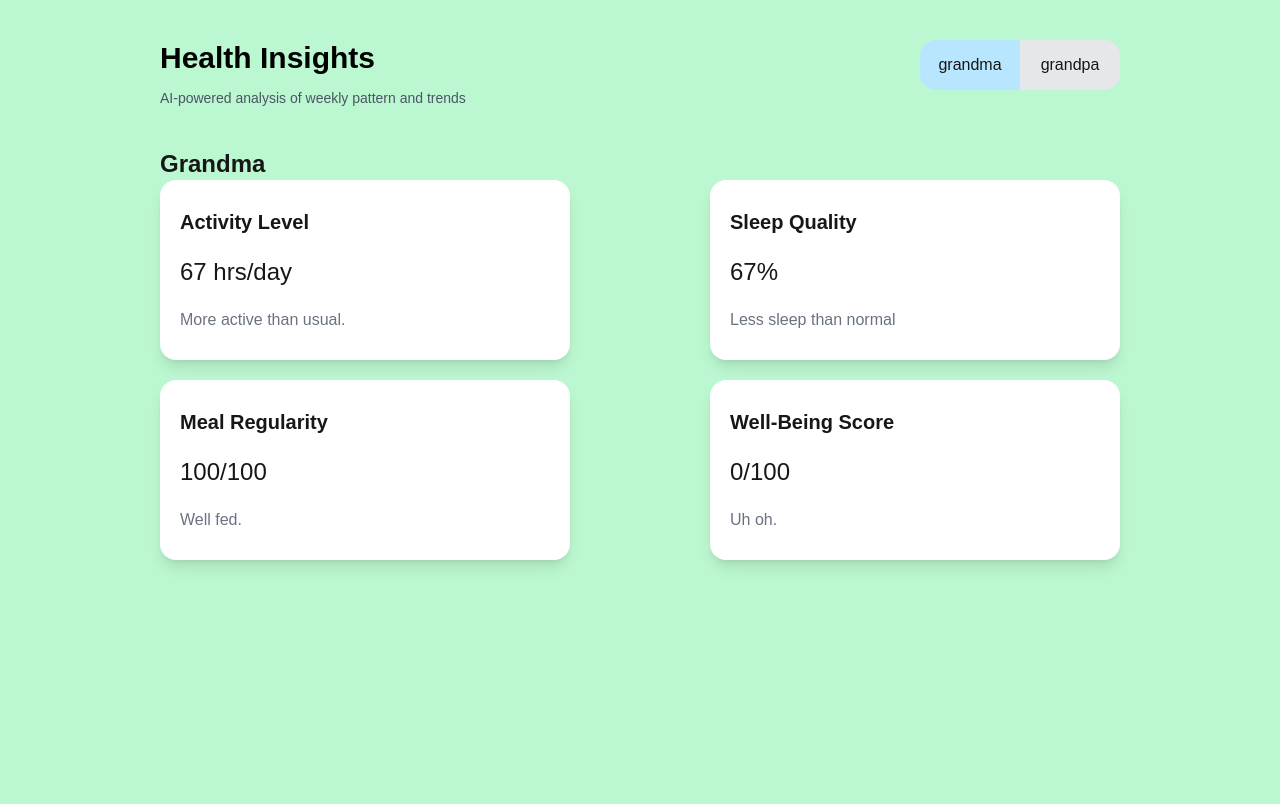
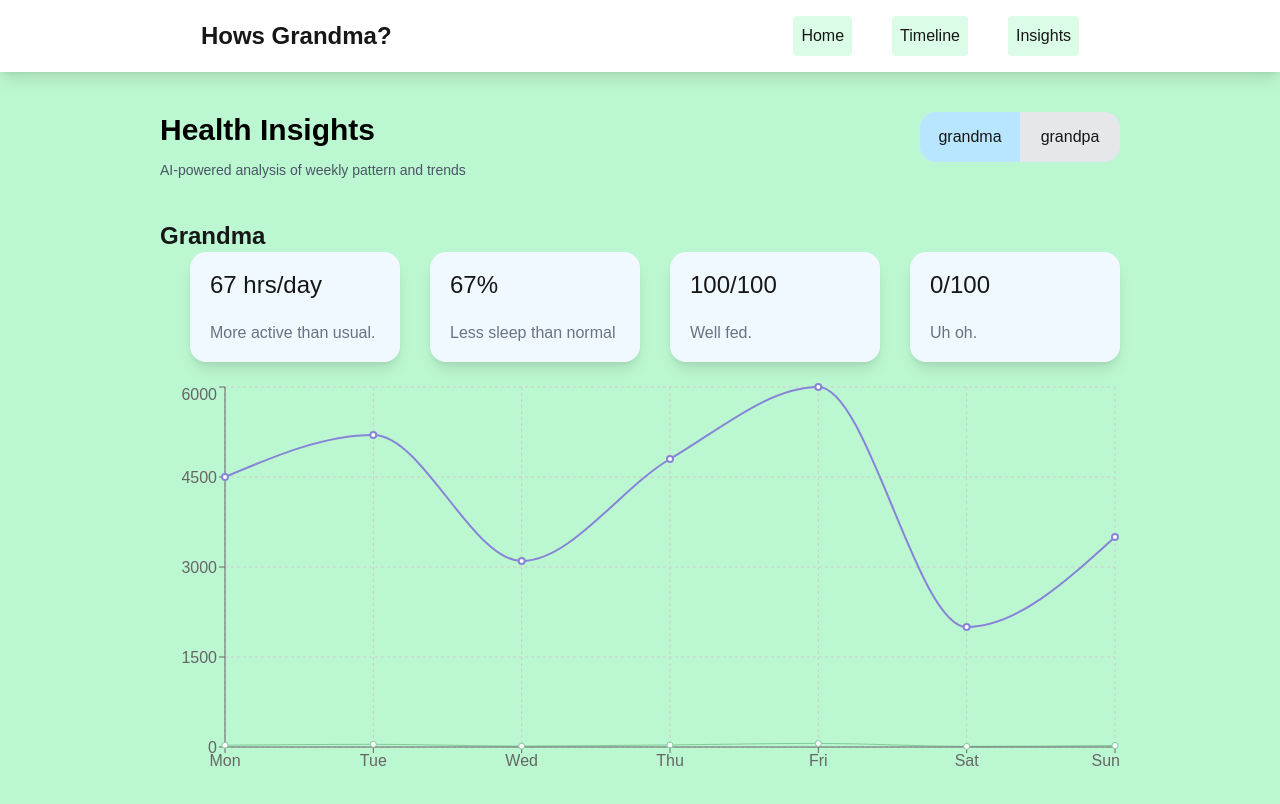
Before and after one commit to Humbertxx/hack_usf, a Next.js app in the folder frontend/: page /Insights in a window 1280 px wide. Shown: the top 804 px of the page. Built offline with nearby package versions, Linux system fonts and the light colour scheme.

Commit message:
graphworking

```diff
--- a/frontend/app/Insights/page.tsx
+++ b/frontend/app/Insights/page.tsx
@@ -1,10 +1,21 @@
 "use client";
 import InsightCard from "../components/InsightCard";
 import { useState } from "react";
+import {
+  LineChart,
+  Line,
+  XAxis,
+  YAxis,
+  CartesianGrid,
+  Tooltip,
+  ResponsiveContainer,
+} from "recharts";
 
 export default function Home() {
   const [grandma, setGrandma] = useState(true);
   const [grandpa, setGrandpa] = useState(false);
+  const [grandmametric, setGrandmametric] = useState(0);
+  const [grandpametric, setGrandpametric] = useState(0);
 
   return (
     <>
@@ -43,9 +54,11 @@ export default function Home() {
           <>
             <div className="flex flex-col w-[90%] md:w-[80%] ">
               <h2 className="text-2xl font-bold">Grandma</h2>
-              <div className="flex flex-wrap justify-between items-center gap-5 w-[100%]">
-                <InsightCard person="grandma" />
-              </div>
+              <InsightCard
+                person="grandma"
+                metric={grandmametric}
+                setmetric={setGrandmametric}
+              />
             </div>
           </>
         )}
@@ -54,7 +67,11 @@ export default function Home() {
             <div className="flex flex-col w-[90%] md:w-[80%] ">
               <h2 className="text-2xl font-bold">Grandpa</h2>
               <div className="flex flex-wrap justify-between items-center gap-5 w-[100%]">
-                <InsightCard person="grandpa" />
+                <InsightCard
+                  person="grandpa"
+                  metric={grandpametric}
+                  setmetric={setGrandpametric}
+                />
               </div>
             </div>
           </>
--- a/frontend/app/OldPeopleContext.tsx
+++ b/frontend/app/OldPeopleContext.tsx
@@ -32,7 +32,7 @@ export const useOldPeopleContext = () => {
 
 export const OldPeopleProvider = ({ children }: ProviderProps) => {
   const [oldPeople, setOldPeople] = useState<number>(0);
-  const [Navbar, setNavbar] = useState<boolean>(false);
+  const [Navbar, setNavbar] = useState<boolean>(true);
   return (
     <OldPeopleContext.Provider
       value={{ oldPeople, setOldPeople, Navbar, setNavbar }}
--- a/frontend/app/components/InsightCard.tsx
+++ b/frontend/app/components/InsightCard.tsx
@@ -1,10 +1,68 @@
 "use client";
+import {
+  LineChart,
+  Line,
+  XAxis,
+  YAxis,
+  CartesianGrid,
+  Tooltip,
+  ResponsiveContainer,
+} from "recharts";
 
 type InsightCardProps = {
   person: "grandma" | "grandpa";
+  metric?: number;
+  setmetric?: (value: number) => void;
 };
 
-export default function InsightCard({ person }: InsightCardProps) {
+export default function InsightCard({
+  person,
+  setmetric,
+  metric,
+}: InsightCardProps) {
+  const chartDataMap: Record<number, unknown[]> = {
+    1: [
+      // Activity Data
+      { name: "Mon", sales: 4500, profit: 30 },
+      { name: "Tue", sales: 5200, profit: 45 },
+      { name: "Wed", sales: 3100, profit: 15 },
+      { name: "Thu", sales: 4800, profit: 35 },
+      { name: "Fri", sales: 6000, profit: 60 },
+      { name: "Sat", sales: 2000, profit: 10 },
+      { name: "Sun", sales: 3500, profit: 25 },
+    ],
+    2: [
+      // Sleep Data
+      { name: "Mon", sales: 7, profit: 2 },
+      { name: "Tue", sales: 6.5, profit: 1.5 },
+      { name: "Wed", sales: 8, profit: 3 },
+      { name: "Thu", sales: 7.2, profit: 2.2 },
+      { name: "Fri", sales: 5.5, profit: 1 },
+      { name: "Sat", sales: 9, profit: 4 },
+      { name: "Sun", sales: 8.5, profit: 3.5 },
+    ],
+    3: [
+      // Eating Data
+      { name: "Mon", sales: 3, profit: 2 },
+      { name: "Tue", sales: 2, profit: 4 },
+      { name: "Wed", sales: 3, profit: 1 },
+      { name: "Thu", sales: 3, profit: 2 },
+      { name: "Fri", sales: 1, profit: 5 },
+      { name: "Sat", sales: 2, profit: 3 },
+      { name: "Sun", sales: 3, profit: 2 },
+    ],
+    4: [
+      // Medical Data
+      { name: "Mon", sales: 72, profit: 110 },
+      { name: "Tue", sales: 75, profit: 115 },
+      { name: "Wed", sales: 70, profit: 108 },
+      { name: "Thu", sales: 82, profit: 125 },
+      { name: "Fri", sales: 74, profit: 112 },
+      { name: "Sat", sales: 68, profit: 105 },
+      { name: "Sun", sales: 71, profit: 109 },
+    ],
+  };
+
   const titleData = {
     grandma: [
       {
@@ -60,16 +118,44 @@ export default function InsightCard({ person }: InsightCardProps) {
 
   return (
     <>
-      {titleData[person].map((item, index) => (
-        <div
-          key={index}
-          className="flex flex-col p-5 items-start gap-5 justify-center shadow-lg 2xl:w-[620px] 2xl:h-[360px] md:w-[410px] md:h-[180px] bg-white rounded-2xl hover:shadow-2xl"
-        >
-          <p className="font-bold text-xl">{item.name}</p>
-          <p className="text-2xl">{item.measurement}</p>
-          <p className="text-base text-gray-500">{item.description}</p>
+      <div className="flex flex-wrap justify-between items-center gap-5 w-[100%]">
+        <div></div>
+        {titleData[person].map((item, index) => (
+          <button
+            key={index}
+            className={`flex flex-col p-5 items-start gap-5 justify-center shadow-lg 2xl:w-[320px] 2xl:h-[180px] md:w-[210px] md:h-[110px] rounded-2xl hover:shadow-2xl ${metric === index + 1 ? "bg-sky-200" : "bg-sky-50"}`}
+            onClick={() => setmetric?.(index + 1)}
+          >
+            <p className="text-2xl">{item.measurement}</p>
+            <p className="text-base text-gray-500">{item.description}</p>
+          </button>
+        ))}
+        <div className="h-[400px] w-full">
+          {/* ResponsiveContainer makes the chart fill its parent div */}
+          <ResponsiveContainer width="100%" height="100%">
+            <LineChart data={chartDataMap[metric || 1]}>
+              {/* 1. The Grid */}
+              <CartesianGrid strokeDasharray="3 3" />
+
+              {/* 2. The Axes (dataKey must match your object keys) */}
+              <XAxis dataKey="name" />
+              <YAxis />
+
+              {/* 3. The Interactivity */}
+              <Tooltip />
+
+              {/* 4. The Visuals */}
+              <Line
+                type="monotone"
+                dataKey="sales"
+                stroke="#8884d8"
+                strokeWidth={2}
+              />
+              <Line type="monotone" dataKey="profit" stroke="#82ca9d" />
+            </LineChart>
+          </ResponsiveContainer>
         </div>
-      ))}
+      </div>
     </>
   );
 }
--- a/frontend/app/components/NavBar.tsx
+++ b/frontend/app/components/NavBar.tsx
@@ -5,7 +5,6 @@ import { useOldPeopleContext } from "../OldPeopleContext";
 
 export default function NavBar() {
   const { Navbar, setNavbar } = useOldPeopleContext();
-
   return (
     <>
       <nav
--- a/frontend/package.json
+++ b/frontend/package.json
@@ -11,7 +11,8 @@
   "dependencies": {
     "next": "16.2.1",
     "react": "19.2.4",
-    "react-dom": "19.2.4"
+    "react-dom": "19.2.4",
+    "recharts": "^3.8.1"
   },
   "devDependencies": {
     "@tailwindcss/postcss": "^4",
```
Also changed, not shown: 1 other file (tests, documents, lock files or other folders).
